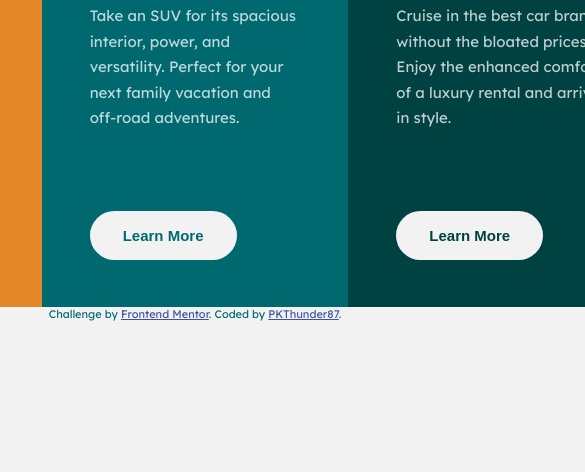
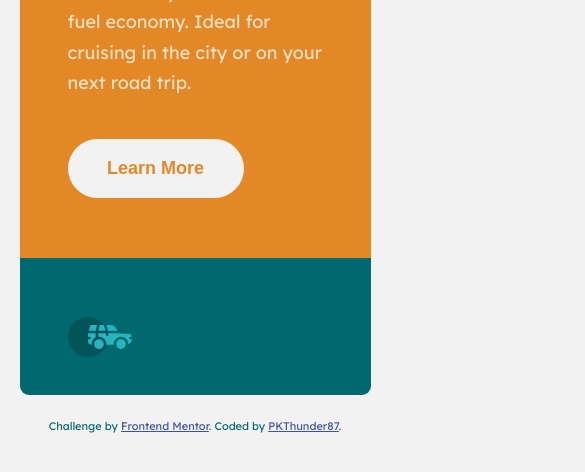
Before and after one commit to pkthunder87/3-column-preview-card, a plain HTML site: page index.html in a window 390 px wide. Shown: the part 358-830 px from the top of the page, 585 px wide, since content can reach past the window. Drawn offline with Linux system fonts and the light colour scheme.

Commit message:
Feat: Finish mobile version

```diff
--- a/sass/_base.scss
+++ b/sass/_base.scss
@@ -30,6 +30,10 @@
 html {
   box-sizing: border-box;
   font-size: 62.5%;
+
+  @media only screen and (max-width: 400px) {
+    font-size: 75%;
+  }
 }
 
 body {
--- a/sass/_components.scss
+++ b/sass/_components.scss
@@ -13,11 +13,24 @@
     flex-direction: column;
     gap: 3.3rem;
 
+    @media only screen and (max-width: 400px) {
+      padding: 5rem 4rem;
+    }
+
     .icon {
       height: 40px;
       width: 64px;
       margin-top: -0.1rem;
     }
+  }
+
+  @media only screen and (max-width: 400px) {
+    margin: 2rem 0;
+    width: 90vw;
+    height: 80vh;
+    grid-template-columns: 90vw;
+    grid-template-rows: repeat(3, 1fr);
+    overflow: scroll;
   }
 
   // General Styles
@@ -48,6 +61,10 @@
     align-self: flex-start;
     font-size: 1.5rem;
     -webkit-font-smoothing: antialiased;
+
+    @media only screen and (max-width: 400px) {
+      margin-top: 0;
+    }
 
     &:active {
       padding: 1.4rem 3.1rem;
```
Also changed, not shown: css/main.css, css/main.min.css.
